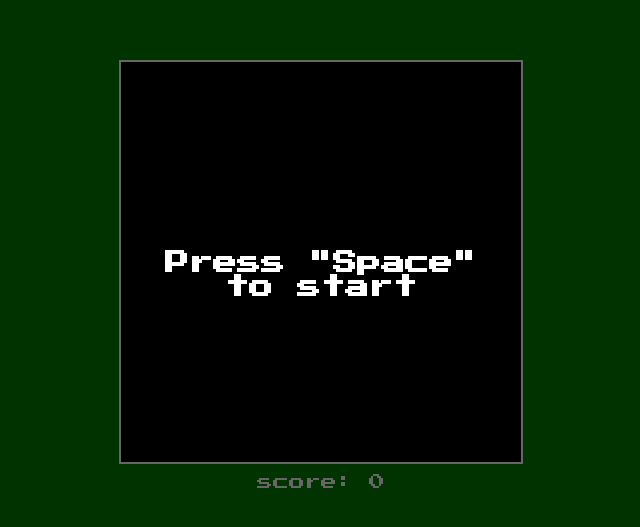
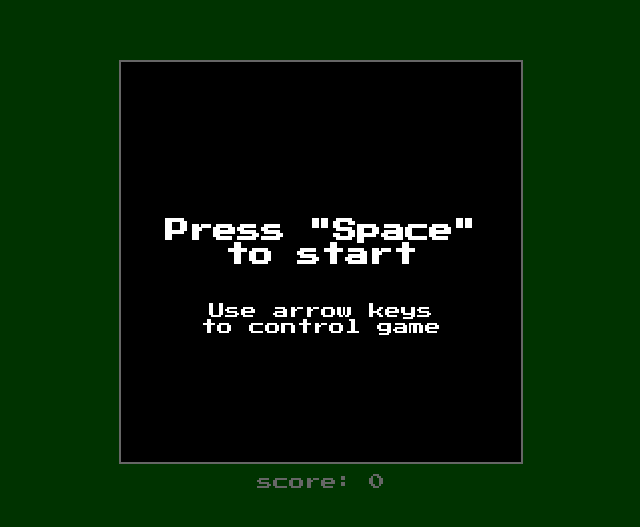
Before and after one commit to mrazazello/snake-game, a website built with webpack: page index.html in a window 1280 px wide. Shown: the part 125-652 px from the top of the page, without its empty margins (319-959 px from the left). Built offline with nearby package versions, Linux system fonts and the light colour scheme.

Commit message:
tune game params

```diff
--- a/index.html
+++ b/index.html
@@ -10,12 +10,14 @@
 <body>
     <div class="menu" id="menu">
       <div class="content">
-        <a id="newGame">Press "Space"<br />to start</a>
+        <h2 id="newGame">Press "Space"<br />to start</h2>
+        <p>Use arrow keys<br />to control game</p>
       </div>
     </div>
     <div class="menu hidden" id="gameover">
       <div class="content">
-        Gameover
+        <h2>Gameover</h2>
+        <p>Press "Space"<br />to reload</p>
       </div>
     </div>
 
--- a/src/assets/main.css
+++ b/src/assets/main.css
@@ -38,9 +38,11 @@ body {
 .content {
     width: 100%;
     display: flex;
+    flex-direction: column;
     align-items: center;
     justify-content: center;
-    font-size: 1.5rem;
+    font-size: 1rem;
+    text-align: center;
 
     color: #fff;
     position: absolute;
@@ -51,9 +53,9 @@ body {
     transition: 0.3s;
 }
 
-.menu a {
-    text-align: center;
+.menu h2 {
     text-decoration: none;
+    font-size: 1.5rem;
     font-weight: 800;
     cursor:default;
 }
--- a/src/index.ts
+++ b/src/index.ts
@@ -101,12 +101,12 @@ const stateHandler = {
         if (snake.y > canvas.height) state.status = "gameover";
         if (snake.y < 0) state.status = "gameover";
 
+        snake.tail.unshift({ x: snake.x, y: snake.y });
+        snake.tail.pop();
         ctx.fillRect(snake.x, snake.y, grid, grid);
         snake.tail.forEach((item) => {
             ctx.fillRect(item.x, item.y, grid, grid)
         });
-        snake.tail.unshift({ x: snake.x, y: snake.y });
-        snake.tail.pop();
 
         if (fruits.some((item) => item.x === snake.x && item.y === snake.y)) {
             console.log("bam!");
@@ -141,10 +141,11 @@ const gameControlKeysHandler = (e: KeyboardEvent) => {
 const gameStartHandler = (e: KeyboardEvent) => {
     if (e.code === "Space") {
         snake = { ...initialSnake };
+        snake.tail = [ ...initialSnake.tail ];
         state.score = 0;
         state.status = "game";
         fruits = [getRandomFruit()];
-        gameLoop();
+        requestAnimate = requestAnimationFrame(gameLoop);
         console.log("game inited");
         window.removeEventListener("keydown", gameStartHandler);
         window.addEventListener("keydown", gameControlKeysHandler);
```
